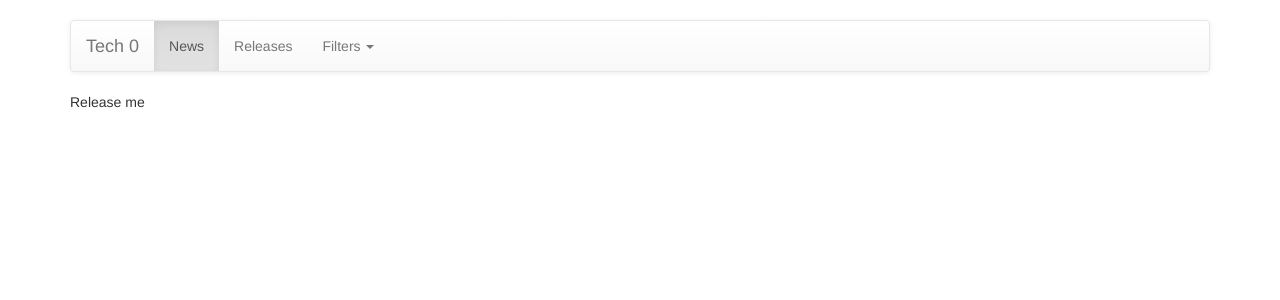
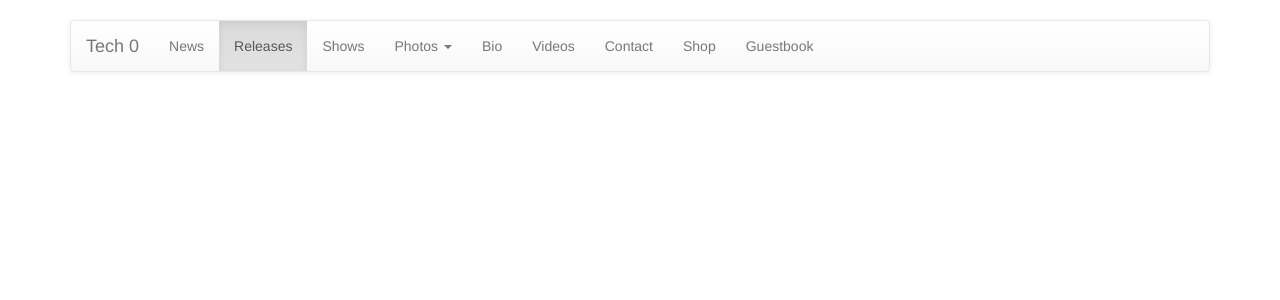
Before and after one commit to Torniojaws/vortech-2016, a PHP site: page /releases in a window 1280 px wide. Shown: the top 300 px of the page. Run offline with PHP 8.4, Linux system fonts and the light colour scheme; data that the repository does not hold is empty; some libraries are stand-ins or nearby versions.

Commit message:
API and layout

```diff
--- a/index.php
+++ b/index.php
@@ -31,17 +31,27 @@
                 </div>
                 <div id="navbar" class="navbar-collapse collapse">
                     <ul class="nav navbar-nav">
-                        <li class="active"><a href="news">News</a></li>
-                        <li><a href="releases">Releases</a></li>
+                        <?php
+                            // For Bootstrap active tab support with PHP Rewrite on
+                            $cur = str_replace('/', '', $_SERVER['REQUEST_URI']);
+                        ?>
+                        <li <?php if($cur == 'news') echo 'class="active"'; ?>><a href="news">News</a></li>
+                        <li <?php if($cur == 'releases') echo 'class="active"'; ?>><a href="releases">Releases</a></li>
+                        <li <?php if($cur == 'shows') echo 'class="active"'; ?>><a href="shows">Shows</a></li>
                         <li class="dropdown">
-                            <a href="#" class="dropdown-toggle" data-toggle="dropdown" role="button" aria-haspopup="true" aria-expanded="false">Filters <span class="caret"></span></a>
+                            <a href="#" class="dropdown-toggle" data-toggle="dropdown" role="button" aria-haspopup="true" aria-expanded="false">Photos <span class="caret"></span></a>
                             <ul class="dropdown-menu">
-                                <li><a href="?filter=closed">All closed</a></li>
-                                <li><a href="?filter=all">Show everything</a></li>
-                                <li><a href="?filter=no-tag">Without tags</a></li>
-                                <li><a href="?filter=no-tag-mark">Without tags or mark</a></li>
+                                <li><a href="photos">Promotional</a></li>
+                                <li><a href="photos/studio">Studio</a></li>
+                                <li><a href="photos/live">Live</a></li>
+                                <li><a href="photos/misc">Miscellaneous</a></li>
                             </ul>
                         </li>
+                        <li <?php if($cur == 'bio') echo 'class="active"'; ?>><a href="bio">Bio</a></li>
+                        <li <?php if($cur == 'videos') echo 'class="active"'; ?>><a href="videos">Videos</a></li>
+                        <li <?php if($cur == 'contact') echo 'class="active"'; ?>><a href="contact">Contact</a></li>
+                        <li <?php if($cur == 'shop') echo 'class="active"'; ?>><a href="shop">Shop</a></li>
+                        <li <?php if($cur == 'guestbook') echo 'class="active"'; ?>><a href="guestbook">Guestbook</a></li>
                     </ul>
                 </div><!--/.nav-collapse -->
             </div>
--- a/templates/releases.php
+++ b/templates/releases.php
@@ -1,17 +1,13 @@
 <?php
-
-    echo "Release me";
 
     $root = "http://" . $_SERVER['HTTP_HOST'] . "/";
     $api = 'api/v1/releases';
     $full = $root . $api;
     $releases_list_json = file_get_contents($full);
 
-    # $releases_list_json = '[{"id":1,"title":"Album test","release_code":"ABC","release_date":"2015-09-17 00:02:02","artist":"vt","has_cd":"yes"}]';
     $releases = json_decode($releases_list_json, true); // true makes an array
-
     foreach($releases as $release) {
-        $songlist = "api/v1/releases/" . $release["release_code"] . "/songs";
+        $songlist = "api/v1/releases/" . $release["id"] . "/songs";
         $songs_list_json = file_get_contents($root . $songlist);
         # $songs_list_json = '[{"id":1,"album_code":"ABC","title":"Test","duration":"00:03:17"},{"id":2,"album_code":"ABC","title":"Jep","duration":"00:04:17"}]';
         $songs = json_decode($songs_list_json, true);
```
Also changed, not shown: api/endpoint-handler.php (+3 -67 lines), api/get-handler.php (added, +37 -0 lines), api/index.php (+2 -5 lines), api/news-handler.php (+32 -10 lines), api/post-handler.php (added, +7 -0 lines), api/release-handler.php (+1 -8 lines).
